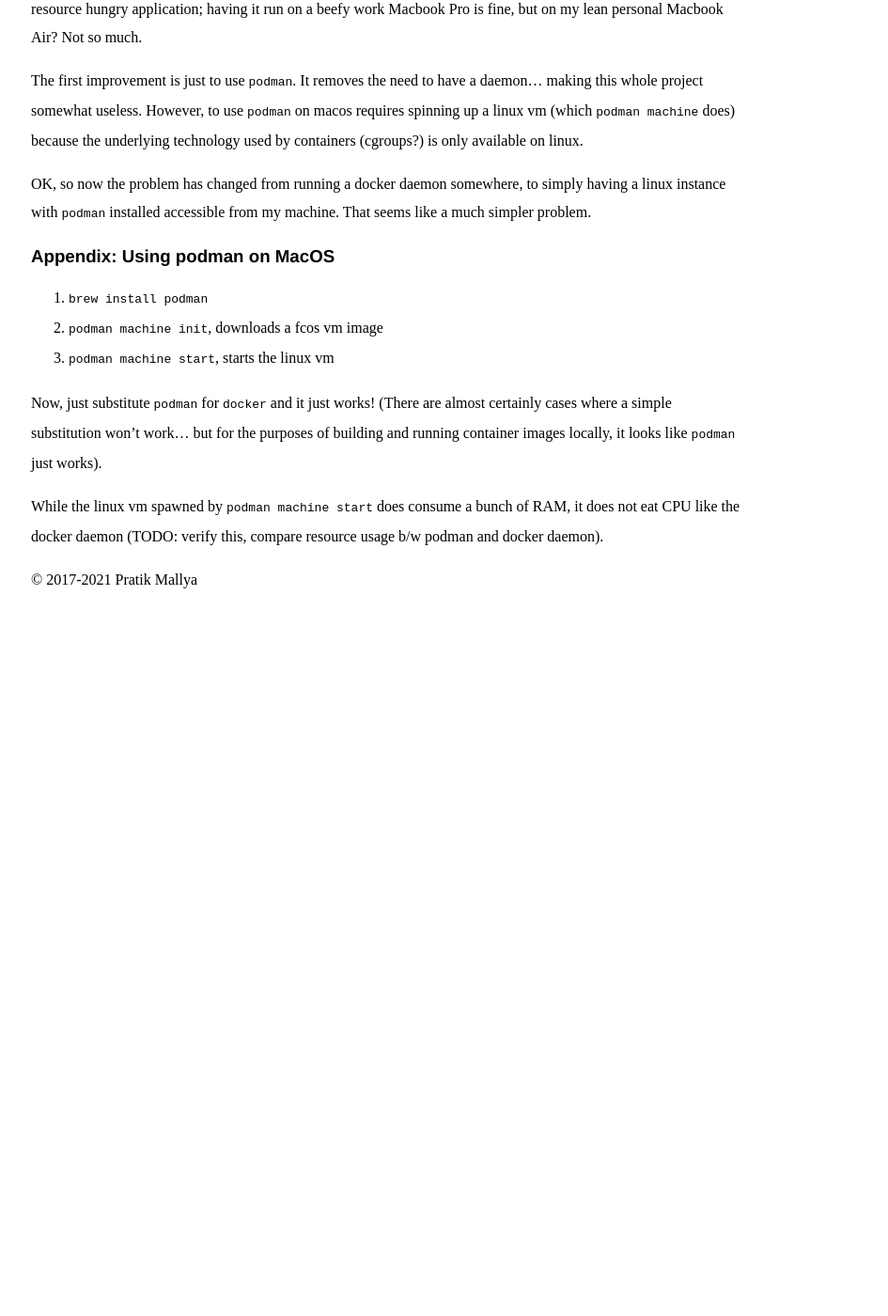
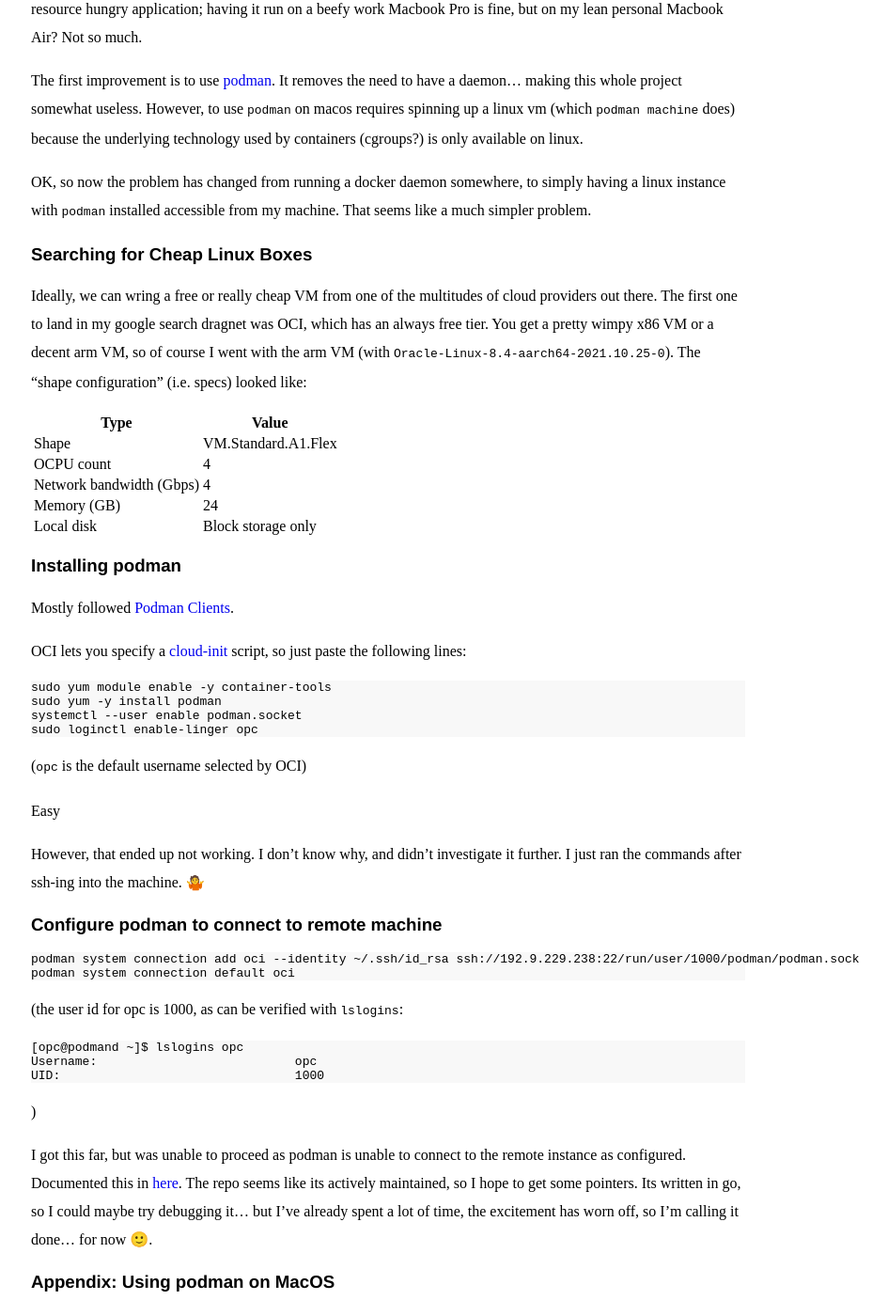
Before and after one commit to pratikmallya/pratikmallya.github.io, a Jekyll site: the page built from _posts/2021-11-28-remote-container-daemon.md, in a window 1280 px wide and 1400 px high, scrolled down 519 px. Shown: the whole window at 94% size, without its empty margins (227-1172 px from the left). Built offline with Jekyll 4.4.1, drawn with Linux system fonts in a browser that asks for light colours; before the commit the page ends 1227 px from its top, so only the background shows below that; some of the changed text lies outside the part shown.

Commit message:
complete

````diff
--- a/_posts/2021-11-28-remote-container-daemon.md
+++ b/_posts/2021-11-28-remote-container-daemon.md
@@ -9,23 +9,81 @@
 tool or technology. Often its about solving a problem in a *more* convoluted way than the optimized one, just to
 explore the problem space better and to see what all you can do with it.
 
-
 Most projects/ideas don't really see the light of day, so I wanted to try an experiment where I wrote about an
 incomplete one, one where I failed to get the result I wanted, but wrote about how I approached it and how far I could
 get. Maybe some day the conditions change and I'm able to look back and finish it.
 
-The basic idea was to have remote container "daemon"; essentially something that would allow us to build container
+The basic idea is to have remote container "daemon"; essentially something that would allow us to build container
 images from anywhere. Usually, you install docker for desktop on mac, and then `docker build`. However, docker is a
 resource hungry application; having it run on a beefy work Macbook Pro is fine, but on my lean personal Macbook Air?
 Not so much.
 
-The first improvement is just to use `podman`. It removes the need to have a daemon... making this whole project
+The first improvement is to use [podman]. It removes the need to have a daemon... making this whole project
 somewhat useless. However, to use `podman` on macos requires spinning up a linux vm (which `podman machine` does)
 because the underlying technology used by containers (cgroups?) is only available on linux.
 
 OK, so now the problem has changed from running a docker daemon somewhere, to simply having a linux instance with
 `podman` installed accessible from my machine. That seems like a much simpler problem.
 
+[podman]: https://podman.io/
+### Searching for Cheap Linux Boxes
+
+Ideally, we can wring a free or really cheap VM from one of the multitudes of cloud providers out there. The first one
+to land in my google search dragnet was OCI, which has an always free tier. You get a pretty wimpy x86 VM or a
+decent arm VM, so of course I went with the arm VM (with `Oracle-Linux-8.4-aarch64-2021.10.25-0`). The
+"shape configuration" (i.e. specs) looked like:
+
+
+|Type                    |Value               |
+|------------------------|--------------------|
+|Shape                   |VM.Standard.A1.Flex |
+|OCPU count              |4                   |
+|Network bandwidth (Gbps)|4                   |
+|Memory (GB)             |24                  |
+|Local disk              |Block storage only  |
+
+
+### Installing podman
+Mostly followed [Podman Clients].
+
+OCI lets you specify a [cloud-init] script, so just paste the following lines:
+
+```
+sudo yum module enable -y container-tools
+sudo yum -y install podman
+systemctl --user enable podman.socket
+sudo loginctl enable-linger opc
+```
+
+(`opc` is the default username selected by OCI)
+
+Easy
+
+However, that ended up not working. I don't know why, and didn't investigate it further. I just ran the commands after
+ssh-ing into the machine. 🤷
+
+
+[cloud-init]: https://cloudinit.readthedocs.io/en/latest/#
+[Podman Clients]: https://www.redhat.com/sysadmin/podman-clients-macos-windows
+### Configure podman to connect to remote machine
+
+```
+podman system connection add oci --identity ~/.ssh/id_rsa ssh://192.9.229.238:22/run/user/1000/podman/podman.sock
+podman system connection default oci
+```
+(the user id for opc is 1000, as can be verified with `lslogins`:
+
+```
+[opc@podmand ~]$ lslogins opc
+Username:                           opc
+UID:                                1000
+```
+)
+
+I got this far, but was unable to proceed as podman is unable to connect to the remote instance as configured.
+Documented this in [here](https://github.com/containers/podman/issues/12432). The repo seems like its actively
+maintained, so I hope to get some pointers. Its written in go, so I could maybe try debugging it... but I've already
+spent a lot of time, the excitement has worn off, so I'm calling it done... for now 🙂.
 ### Appendix: Using podman on MacOS
 
 1. `brew install podman`
````
